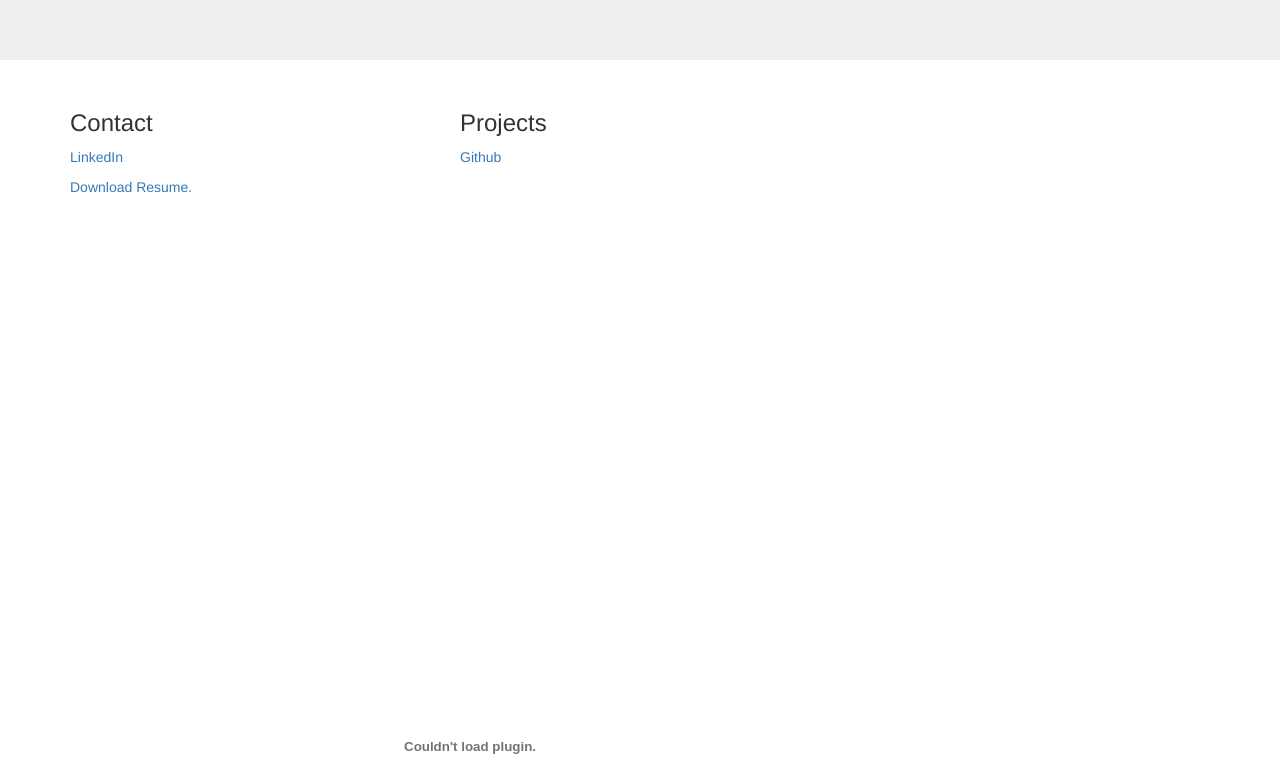
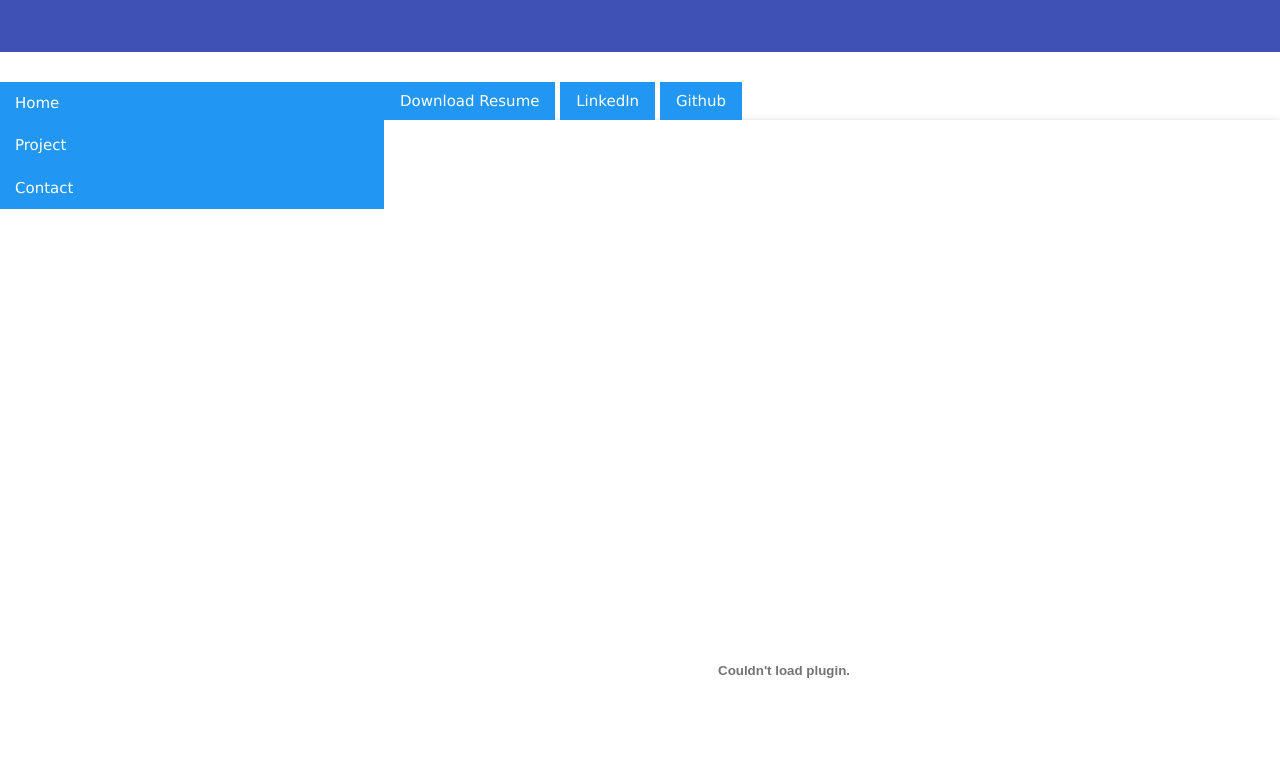
Before and after one commit to RenukaJ/RenukaJ.github.io, a plain HTML site: page index.html in a window 1280 px wide. Shown: the part 180-943 px from the top of the page. Drawn offline with nearby package versions, Linux system fonts and the light colour scheme.

Commit message:
updated resume and changed UI

```diff
--- a/index.html
+++ b/index.html
@@ -1,60 +1,58 @@
+
 <!DOCTYPE html>
 <html lang="en">
 <head>
   <title>Renuka Joshi's website</title>
   <meta charset="utf-8">
   <link rel="stylesheet" href="https://maxcdn.bootstrapcdn.com/bootstrap/3.3.7/css/bootstrap.min.css">
+<link rel="stylesheet" href="https://www.w3schools.com/w3css/4/w3.css">
   <script src="https://ajax.googleapis.com/ajax/libs/jquery/3.1.1/jquery.min.js"></script>
   <script src="https://maxcdn.bootstrapcdn.com/bootstrap/3.3.7/js/bootstrap.min.js"></script>
 
 </head>
 <body>
 
-<div class="jumbotron text-center">
+<div class="jumbotron text-center w3-indigo">
+
+
   <h1>Renuka Joshi</h1>
   <p>Explore some of the interesting stuff I am developing.</p>
 </div>
+<div class="w3-display-container w3-sidebar w3-bar-block " style="width:30%">
 
-<div class="container">
-  <div class="row">
-    <div class="col-sm-4">
-      <h3>Contact</h3>
-      <p>
-<a href ="https://www.linkedin.com/in/renukajoshi4">LinkedIn</a>	</p>
-    </div>
-    <div class="col-sm-4">
-      <h3>Projects</h3>
-      <p><a href ="https://github.com/RenukaJ">Github</a>	</p>
-    </div>
-  </div>
-  <div class="row">
-    <div class="col-sm-4">
-
-<div>
-
-<a href="resource/Resume-Renuka-Joshi.pdf">Download Resume.</a>
-<object width="800" height="1100" data="resource/Resume-Renuka-Joshi.pdf" >
-</object>
-	<!--<embed src="resource/Resume-Renuka-Joshi.pdf" width="800px" height="1100px" />	 -->
-	</p></div>
-	 <p>
-	Drop a line on my email!
-	</p>
-	</div>
-	</div>
-
-	<div class="jumbotron text-center">
-            <div class="inner">
-              <h3>About</h3>
               <nav>
-                <ul class="nav">
-
+                <ul class="nav w3-blue">
+                  <li class="active"><a href="https://renukaj.github.io">Home</a></li>
                   <li><a href="https://github.com/RenukaJ">Project</a></li>
                   <li><a href="https://www.linkedin.com/in/renukajoshi4">Contact</a></li>
                 </ul>
               </nav>
-            </div>
+
           </div>
+
+
+</div>
+
+<div w3-display-container style="margin-left:30%">
+
+
+	<a href="resource/Resume-Renuka-Joshi.pdf"  class="w3-button w3-blue">Download Resume</a>
+	  <a href="https://www.linkedin.com/in/renukajoshi4" class="w3-button w3-blue">LinkedIn</a>
+<a href ="https://github.com/RenukaJ" class="w3-button w3-blue">Github</a>
+
+
+<div class="w3-card" width="800" height="1100">
+<object width="800" height="1100" data="resource/Resume-Renuka-Joshi.pdf" >
+</object>
+</div>
+Drop a line on my email!
+
+	<!--<embed src="resource/Resume-Amogh-Antarkar.pdf" width="800px" height="1100px" />	 -->
+	</p></div>
+
+	</div>
+	</div>
+
 
 </div>
 
```
Also changed, not shown: 1 other file.
